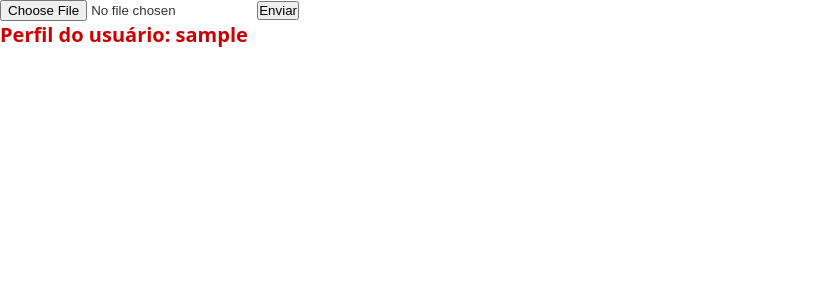
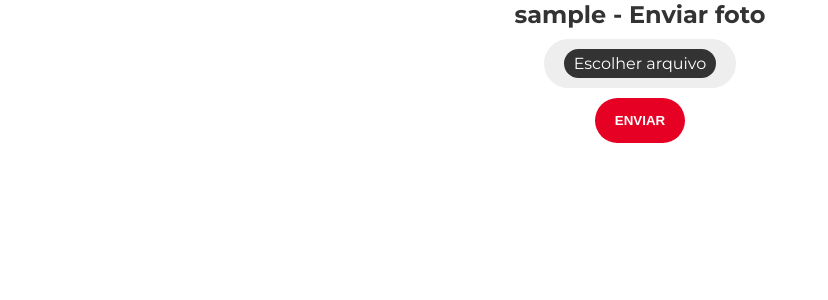
Before and after one commit to Bielartur/fake_pinterest, a Flask app: page /perfil/1 in a window 1280 px wide. Shown: the part 72-372 px from the top of the page, without its empty margins (0-828 px from the left). Run offline with Flask 3, Linux system fonts and the light colour scheme; the visitor is signed in with stand-in values (Sample User, id 1); data that the repository does not hold is empty.

Commit message:
Adicionando o template na página de perfil

```diff
--- a/fakepinterest/templates/perfil.html
+++ b/fakepinterest/templates/perfil.html
@@ -5,17 +5,50 @@
 {% endblock %}
 
 {% block content %}
+    <body>
     {% include 'navbar.html' %}
+    <div class="container">
     {% if form %}
-        <form method="post" enctype="multipart/form-data">
+            <form method="post" enctype="multipart/form-data" class="bloco-add-img">
                 {{ form.csrf_token }}
-            {{ form.foto }}
-            {{ form.botao_confirmacao }}
+                <h2>{{ usuario.username }} - Enviar foto</h2>
+
+                <div class="bloco-arquivo">
+                    <label for="foto" class="botao-arquivo">
+                        Escolher arquivo
+                        {{ form.foto(class='input-arquivo', id='foto') }}
+                    </label>
+                    <span id="imagem-arquivo" class=""></span>
+                </div>
+
+                {{ form.botao_confirmacao(class='botao-login') }}
             </form>
+        {% else %}
+        <div class="bloco-add-img">
+            <h2>{{ usuario.username }} - Ver perfil</h2>
+        </div>
         {% endif %}
-    <h1>Perfil do usuário: {{ usuario.username }}</h1>
 
+        <div class="conteudo">
             {% for foto in usuario.fotos %}
+                <div class="bloco-imagem">
                     <img src="{{ url_for('static', filename='fotos_posts/{}'.format(foto.imagem)) }}" alt="Default">
+                </div>
             {% endfor %}
+        </div>
+    </div>
+
+    <script>
+        let input = document.getElementById("foto");
+        let imagemArquivo = document.getElementById("imagem-arquivo");
+
+        input.addEventListener("change", () => {
+            let inputImagem = document.querySelector("input[type=file]").files[0];
+
+            imagemArquivo.classList.add("visivel");
+            imagemArquivo.innerText = inputImagem.name;
+        });
+    </script>
+    </body>
+
 {% endblock %}
```
Also changed, not shown: fakepinterest/static/fotos_posts/pinterest-5.jpg (added). Lines whose indentation alone changed are shown as unchanged.
